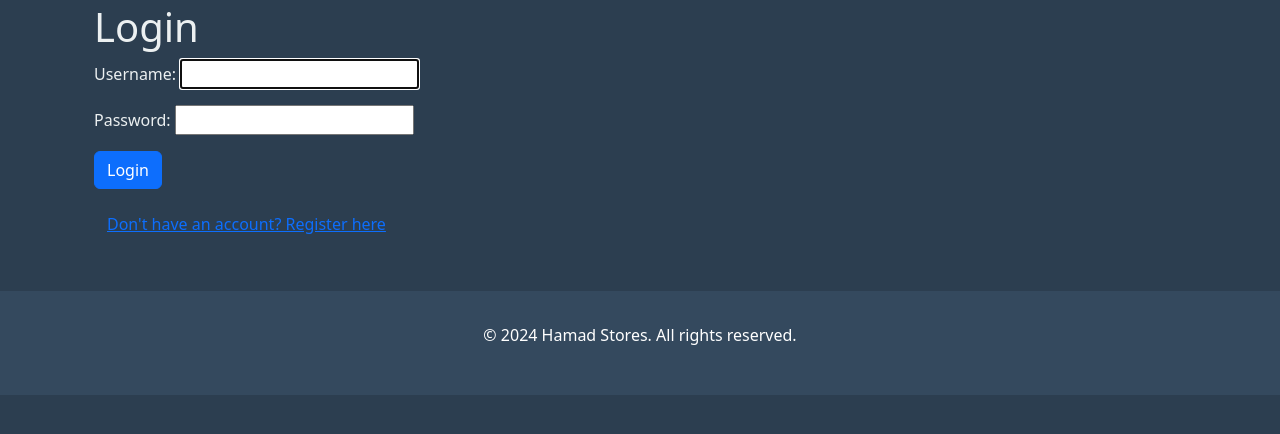
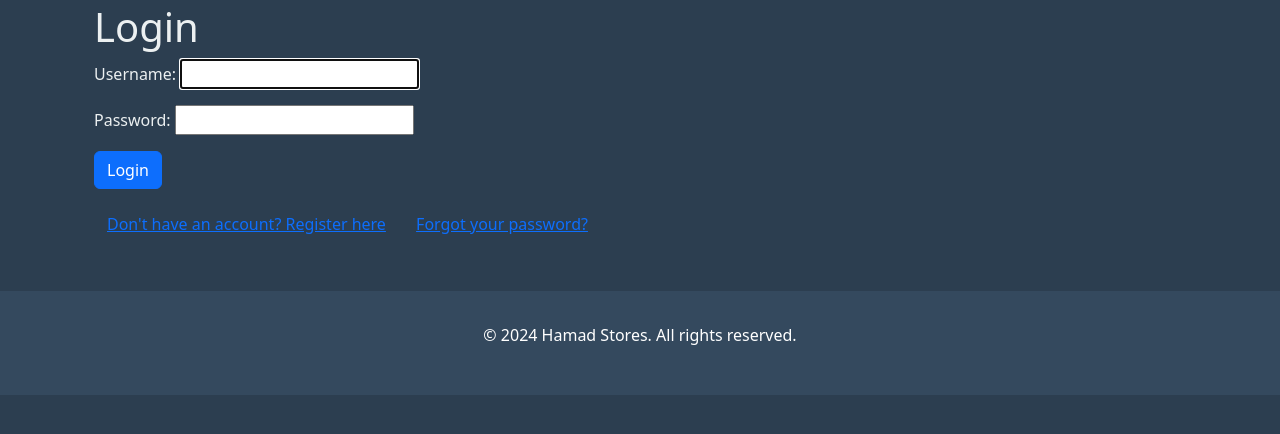
Before and after one commit to HamadMulti/commercework, a Django app: page /login/ in a window 1280 px wide. Shown: the part 171-605 px from the top of the page. Run offline with Django 5.2, Linux system fonts and the light colour scheme.

Commit message:
Update login.html

```diff
--- a/ecommerce/templates/ecommerce/login.html
+++ b/ecommerce/templates/ecommerce/login.html
@@ -17,6 +17,8 @@
             </form>
             <nav class="mt-3">
                 <a href="{% url 'register' %}" class="btn btn-link">Don't have an account? Register here</a>
+                <!-- Password Reset Link -->
+                <a href="{% url 'password_reset' %}" class="btn btn-link">Forgot your password?</a>
             </nav>
         </main>
     </div>
```
